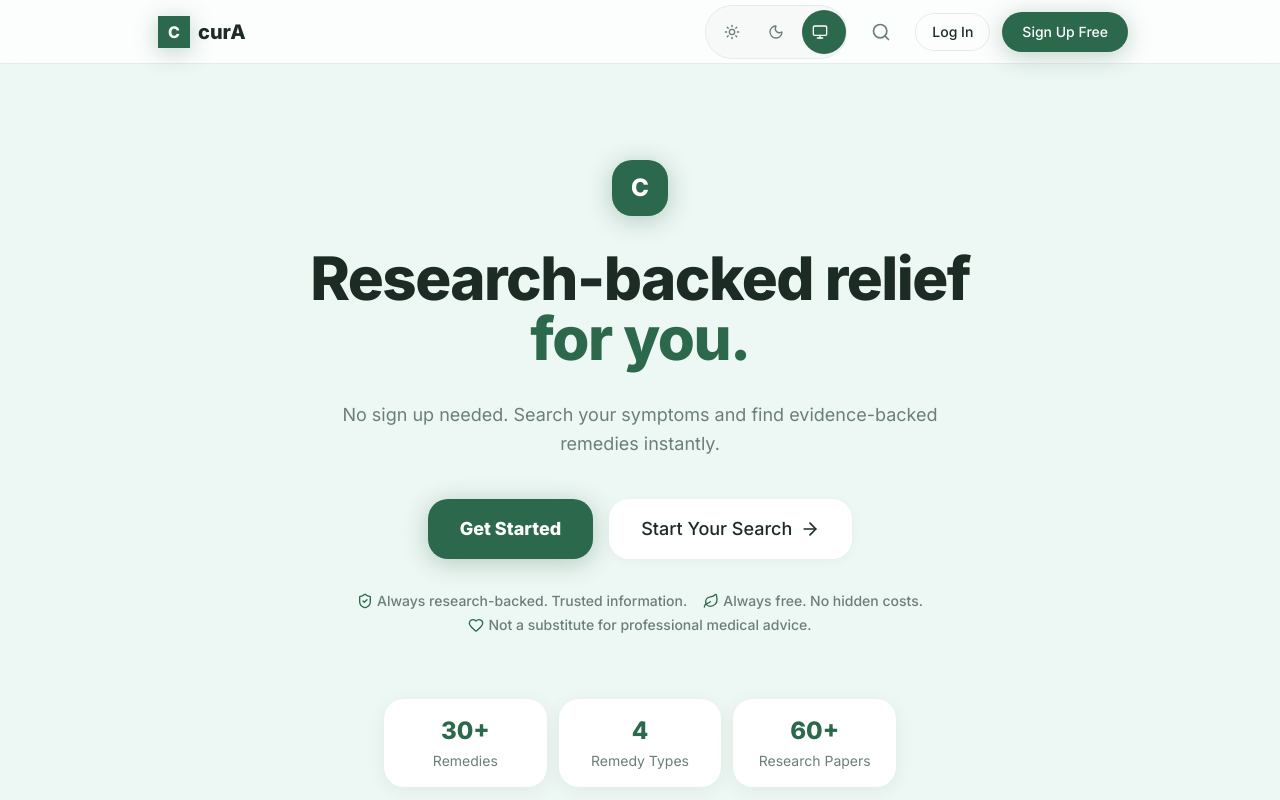
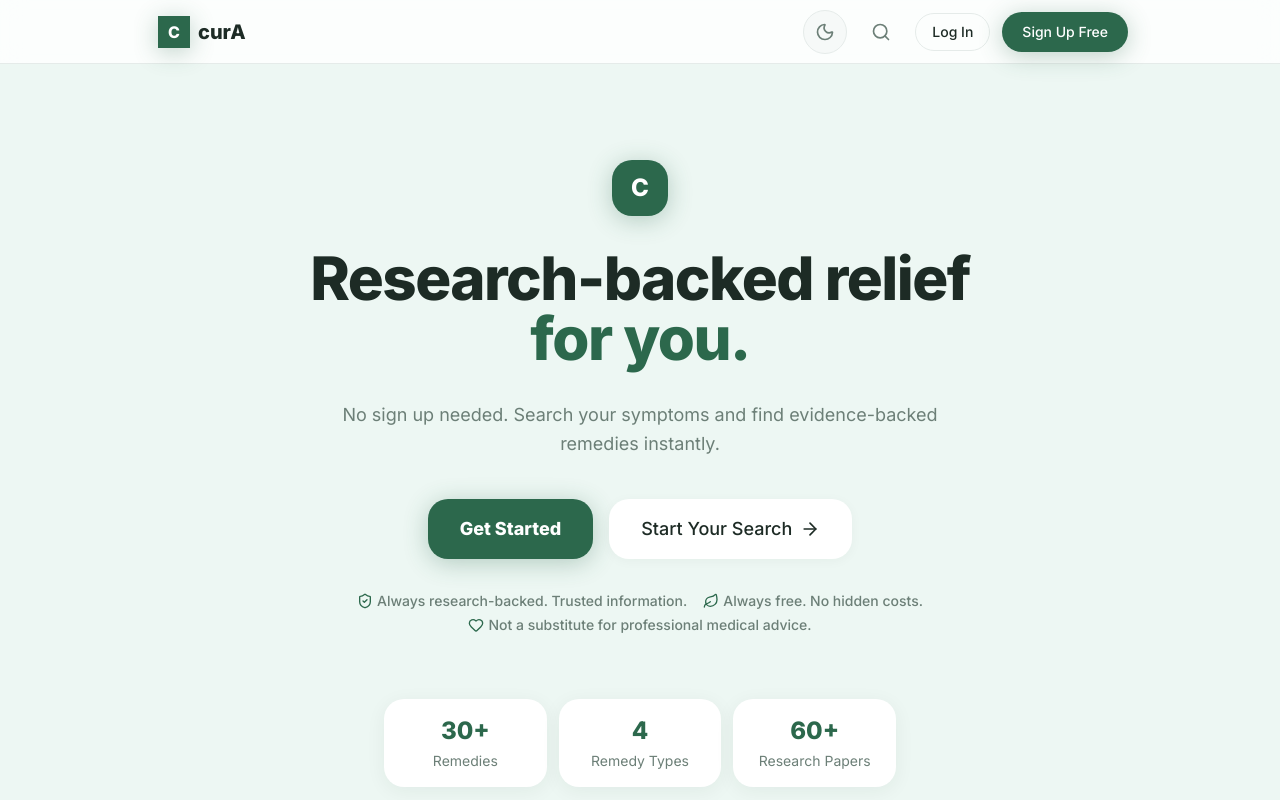
Before and after one commit to Adithya-ux-2006/ColtSolid, a React (Vite) app: page / in a window 1280 px wide. Shown: the top 800 px of the page. Built offline with nearby package versions, Linux system fonts and the light colour scheme; no server answers; the database is empty.

Commit message:
Replace three-mode theme toggle with single icon-only toggle

```diff
--- a/src/components/ui/ThemeToggle.jsx
+++ b/src/components/ui/ThemeToggle.jsx
@@ -1,50 +1,29 @@
-import { Sun, Moon, Monitor } from 'lucide-react';
+import { Sun, Moon } from 'lucide-react';
 import { useTheme } from '../../context/ThemeContext';
 import { cn } from '../../utils/cn';
 
-const OPTIONS = [
-  { value: 'light', icon: Sun, label: 'Light' },
-  { value: 'dark', icon: Moon, label: 'Dark' },
-  { value: 'system', icon: Monitor, label: 'System' },
-];
-
 export function ThemeToggle({ className }) {
-  const { theme, setTheme } = useTheme();
-  const activeIndex = OPTIONS.findIndex(o => o.value === theme);
+  const { resolvedTheme, setTheme } = useTheme();
+  const isDark = resolvedTheme === 'dark';
+  const nextTheme = isDark ? 'light' : 'dark';
+  const label = nextTheme === 'dark' ? 'Switch to dark theme' : 'Switch to light theme';
 
   return (
-    <div
+    <button
+      type="button"
+      aria-label={label}
+      title={label}
+      onClick={() => setTheme(nextTheme)}
       className={cn(
-        'relative inline-flex items-center rounded-full bg-surface border border-border p-1',
+        'flex items-center justify-center w-11 h-11 rounded-full bg-surface border border-border text-ink-muted hover:text-ink hover:bg-accent transition-colors',
         className
       )}
-      role="radiogroup"
-      aria-label="Theme"
     >
-      <div
-        className="absolute top-1 bottom-1 w-11 rounded-full bg-primary shadow-sm transition-all duration-200 ease-in-out"
-        style={{
-          left: `calc(4px + ${activeIndex} * 46px)`,
-        }}
-      />
-      {OPTIONS.map(({ value, icon: Icon, label }) => (
-        <button
-          key={value}
-          type="button"
-          role="radio"
-          aria-checked={theme === value}
-          aria-label={label}
-          onClick={() => setTheme(value)}
-          className={cn(
-            'relative z-10 flex items-center justify-center w-11 h-11 rounded-full transition-colors duration-200',
-            theme === value
-              ? 'text-primary-foreground'
-              : 'text-ink-muted hover:text-ink'
-          )}
-        >
-          <Icon className="w-4 h-4" strokeWidth={2} />
-        </button>
-      ))}
-    </div>
+      {isDark ? (
+        <Sun className="w-5 h-5" strokeWidth={2} />
+      ) : (
+        <Moon className="w-5 h-5" strokeWidth={2} />
+      )}
+    </button>
   );
 }
```
